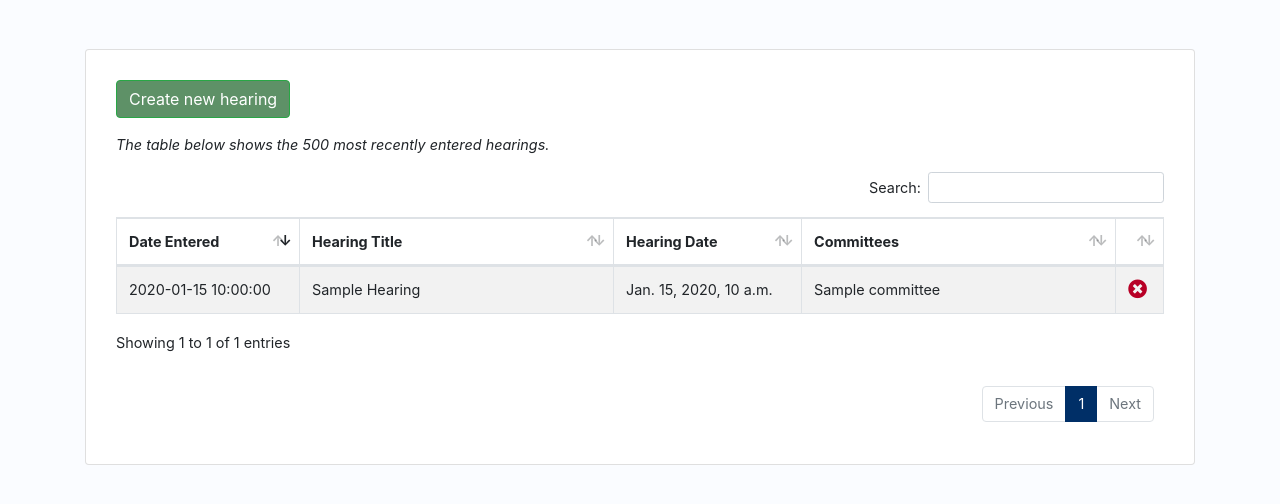
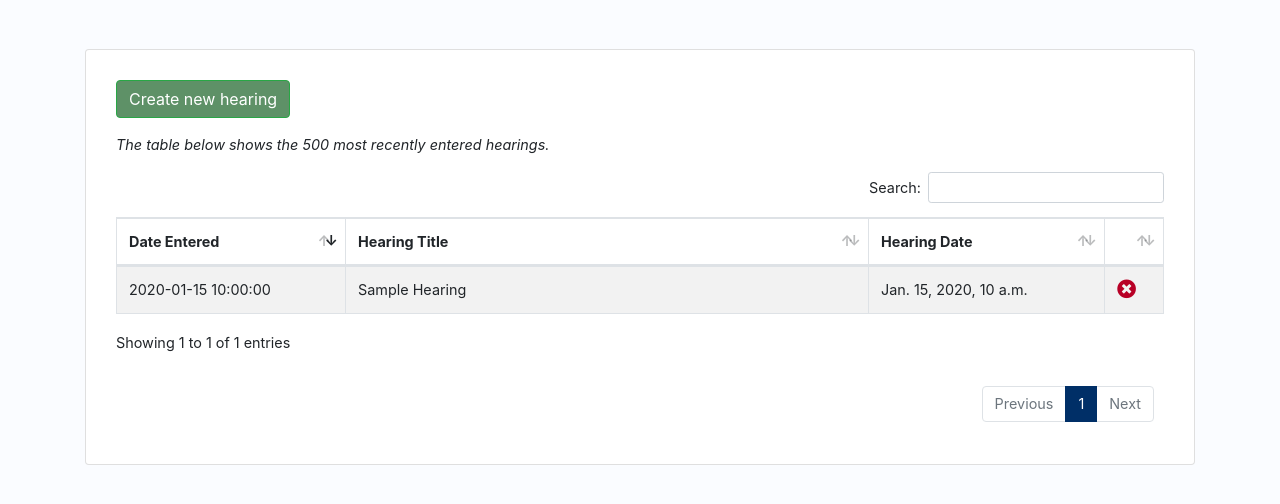
Before and after one commit to datamade/committee-oversight, a Django app: template committeeoversightapp/templates/list.html in a window 1280 px wide. Shown: the part 66-570 px from the top of the page. Run offline with Django 3.2, Linux system fonts and the light colour scheme; the template is opened without the code that fills it: most values are stand-ins (such as "Sample title", 1, 10 or a date in 2020); some libraries are stand-ins or nearby versions.

Commit message:
Remove committee column from list view

```diff
--- a/committeeoversightapp/static/css/custom.css
+++ b/committeeoversightapp/static/css/custom.css
@@ -107,7 +107,7 @@ input[type='checkbox'] {
 }
 
 .hearing-title-col {
-  width: 30%;
+  width: 50%;
 }
 
 #delete-icon {
--- a/committeeoversightapp/templates/list.html
+++ b/committeeoversightapp/templates/list.html
@@ -12,7 +12,6 @@
       <th scope="col">Date Entered</th>
       <th scope="col" class="hearing-title-col">Hearing Title</th>
       <th scope="col">Hearing Date</th>
-      <th scope="col" class="hearing-title-col">Committees</th>
       <th scope="col"></th>
     </tr>
   </thead>
@@ -22,11 +21,6 @@
       <td>{{hearing.created_at | date:"Y-m-d H:i:s"}}</td>
       <td>{{hearing.name | title}}</td>
       <td>{{hearing.start_date}}</td>
-      <td>
-        {% for committee in hearing.committees %}
-        {{committee.name}}<br />
-        {% endfor %}
-      </td>
       <td>
         <a href="/delete/{{hearing.pk}}">
           <i class="fas fa-lg fa-times-circle" id="delete-icon"></i>
```
Also changed, not shown: committeeoversightapp/views.py (+0 -7 lines).
